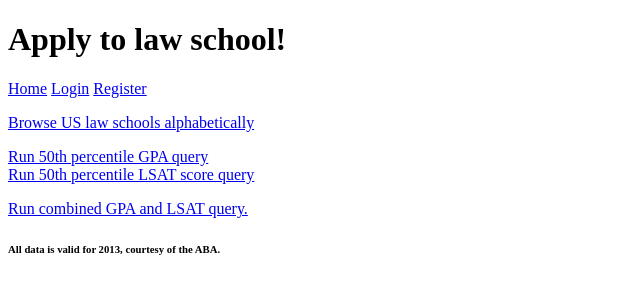
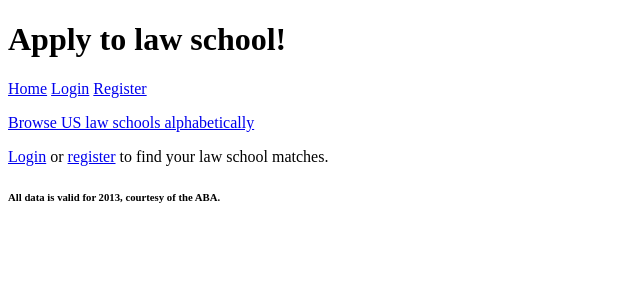
Before and after one commit to eileenconner/law-admissions-tool, a Flask app: page / in a window 1280 px wide. Shown: the top 300 px of the page, without its empty margins (0-640 px from the left). Run offline with Flask 2, Linux system fonts and the light colour scheme.

Commit message:
modified index.html to display different messages when user logged in/out.

```diff
--- a/templates/index.html
+++ b/templates/index.html
@@ -5,8 +5,13 @@
 {% block content %}
     <p><a href="/schools">Browse US law schools alphabetically</a></p>
 
+    {% if "user_id" in session %}
     <p><a href="/school_query_gpa">Run 50th percentile GPA query</a></br>
        <a href="/school_query_lsat">Run 50th percentile LSAT score query</a></p>
     <p><a href="/school_query">Run combined GPA and LSAT query.</a></p>
+    {% else %}
+    <p><a href="/login">Login</a> or <a href="/register">register</a> to find your law school matches.</p>
+
+    {% endif %}
 
 {% endblock %}
```
